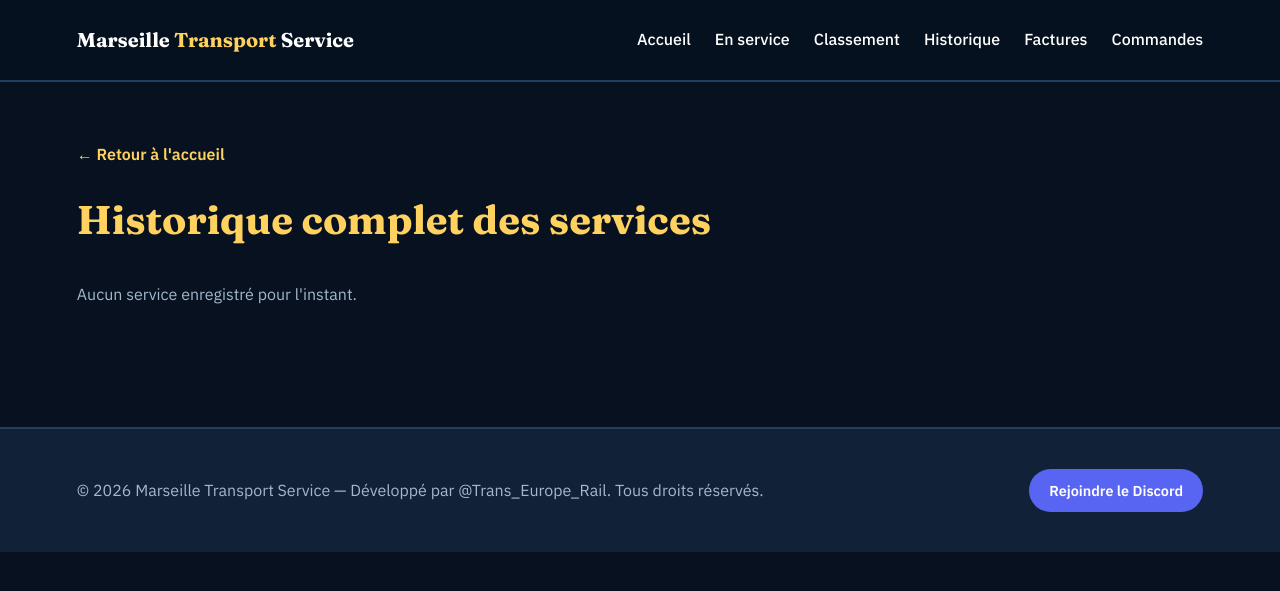
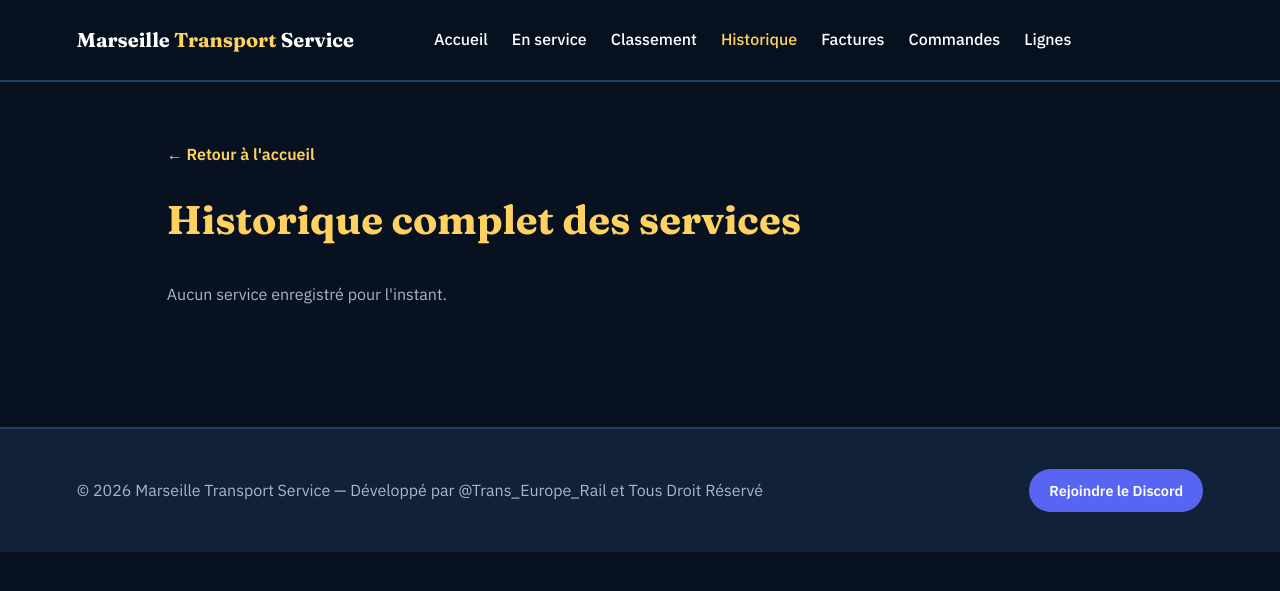
Before and after one commit to Trans-Europe-Rail/Marseille-Transport-Service-, a Flask app: page /historique in a window 1280 px wide. Shown: the top 591 px of the page. Run offline with Flask 3, Linux system fonts and the light colour scheme.

Commit message:
Refactor navigation and update footer content
Updated navigation layout and footer text for clarity.

```diff
--- a/templates/historique.html
+++ b/templates/historique.html
@@ -10,19 +10,19 @@
   * { margin: 0; padding: 0; box-sizing: border-box; }
   body { background: var(--navy); color: var(--paper); font-family: 'IBM Plex Sans', sans-serif; line-height: 1.6; }
   a { color: inherit; text-decoration: none; }
-  nav { display: flex; justify-content: space-between; align-items: center; padding: 24px 6vw; background: rgba(7,17,31,0.95); border-bottom: 2px solid var(--surface-line); }
-  .brand { font-family: 'Fraunces', serif; font-weight: 700; font-size: 1.25rem; }
+  nav { display: flex; justify-content: flex-start; align-items: center; padding: 24px 6vw; background: rgba(7,17,31,0.95); border-bottom: 2px solid var(--surface-line); }
+  .brand { font-family: 'Fraunces', serif; font-weight: 700; font-size: 1.25rem; margin-right: 80px; }
   .brand span { color: var(--gold); }
-  .links { display: flex; gap: 24px; font-weight: 500; }
+  .links { display: flex; gap: 24px; font-weight: 500; flex-wrap: wrap; }
   .links a:hover { color: var(--gold); }
-  .container { padding: 60px 6vw; }
+  .container { padding: 60px 6vw; max-width: 1100px; margin: auto; }
   h1 { font-family: 'Fraunces', serif; font-size: 2.5rem; margin-bottom: 30px; color: var(--gold); }
   .hist-table { width: 100%; border-collapse: collapse; background: var(--surface); border-radius: 8px; overflow: hidden; border: 2px solid var(--surface-line); }
   .hist-table th { text-align: left; color: var(--gold); font-family: 'IBM Plex Mono', monospace; font-size: 0.85rem; text-transform: uppercase; padding: 16px 20px; background: #0d1b2a; border-bottom: 2px solid var(--surface-line); }
   .hist-table td { padding: 16px 20px; border-bottom: 1px solid var(--surface-line); }
   .hist-table .trajet { color: var(--sky); font-family: 'IBM Plex Mono', monospace; font-weight: 500; }
   .hist-table-wrap { overflow-x: auto; }
-  footer { padding: 40px 6vw; border-top: 2px solid var(--surface-line); display: flex; justify-content: space-between; color: var(--muted); margin-top: 60px; background: var(--surface); align-items: center; }
+  footer { padding: 40px 6vw; border-top: 2px solid var(--surface-line); display: flex; justify-content: space-between; color: var(--muted); margin-top: 60px; background: var(--surface); align-items: center; flex-wrap: wrap; gap: 15px; }
   .back { display: inline-block; margin-bottom: 20px; color: var(--gold); font-weight: 600; }
   .discord-btn { background: #5865F2; color: #fff; padding: 10px 20px; border-radius: 24px; font-size: 0.9rem; font-weight: 600; text-decoration: none; display: inline-flex; align-items: center; gap: 8px; }
 </style>
@@ -31,12 +31,13 @@
 <nav>
   <div class="brand"><a href="/">Marseille <span>Transport</span> Service</a></div>
   <div class="links">
-  <a href="/">Accueil</a>
-  <a href="/actifs">En service</a>
-  <a href="/classement">Classement</a>
-  <a href="/historique">Historique</a>
-  <a href="/factures">Factures</a>
-  <a href="/commandes">Commandes</a>
+    <a href="/">Accueil</a>
+    <a href="/actifs">En service</a>
+    <a href="/classement">Classement</a>
+    <a href="/historique" style="color: var(--gold);">Historique</a>
+    <a href="/factures">Factures</a>
+    <a href="/commandes">Commandes</a>
+    <a href="/lignes">Lignes</a>
   </div>
 </nav>
 <div class="container">
@@ -66,7 +67,7 @@
   {% endif %}
 </div>
 <footer>
-  <div>© 2026 Marseille Transport Service — Développé par @Trans_Europe_Rail. Tous droits réservés.</div>
+  <div>© 2026 Marseille Transport Service — Développé par @Trans_Europe_Rail et Tous Droit Réservé</div>
   <a class="discord-btn" href="https://discord.gg/3qfUvsjWAu" target="_blank" rel="noopener">Rejoindre le Discord</a>
 </footer>
 </body>
```
